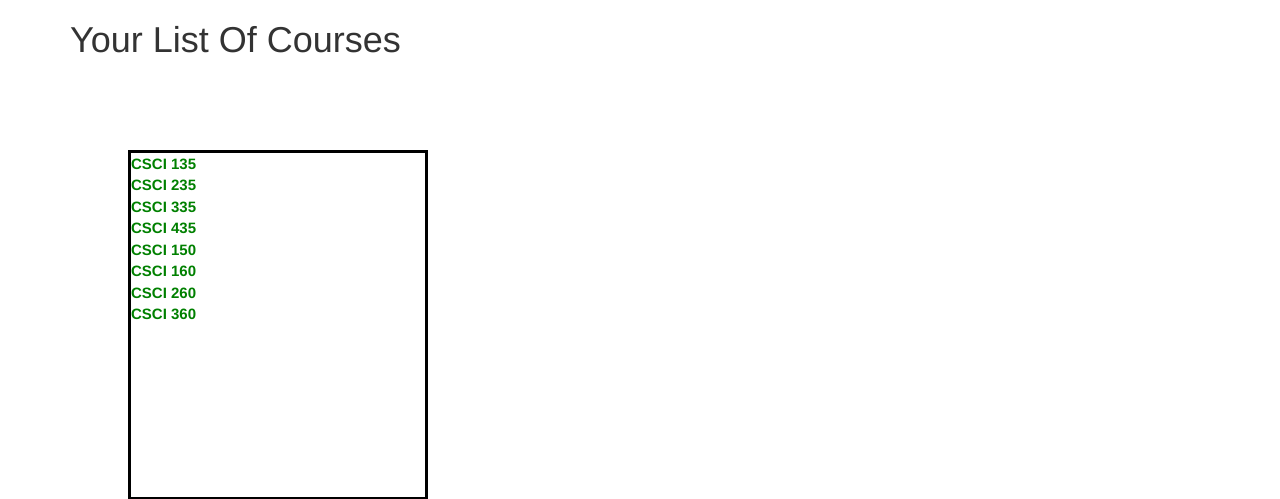
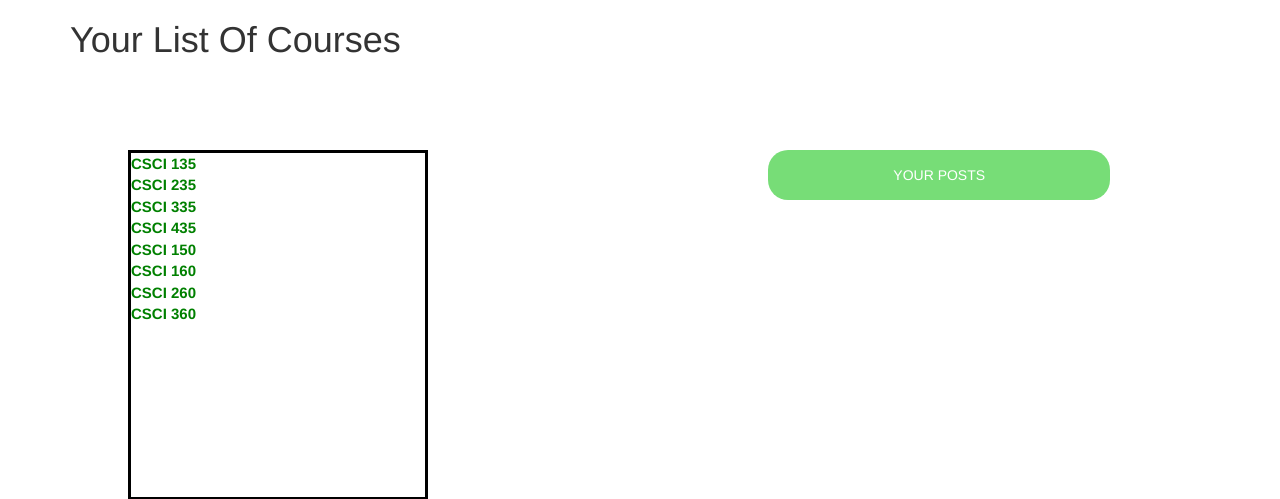
Before and after one commit to Rnoor15/CourseHub, a Flask app: template templates/userspage.html in a window 1280 px wide. Shown: the part 50-549 px from the top of the page. Run offline with Flask 2, Linux system fonts and the light colour scheme; the template is opened without the code that fills it: values that come from a table or form of the project are taken from there, others are empty; data comes from the database, SQL or seed files in the repository; both versions use the stored data as it was after the commit; some libraries are stand-ins or nearby versions.

Commit message:
Added Button For User Center
Line 56 on userspage needs to be fixed with proper variables.

```diff
--- a/coursehubapp.py
+++ b/coursehubapp.py
@@ -17,7 +17,7 @@ app.config['SECRET_KEY'] = 'Thisissupposedtobesecret!'
 app.config['SQLALCHEMY_TRACK_MODIFICATIONS'] = False
 
 
-app.config['SQLALCHEMY_DATABASE_URI'] = 'sqlite:////Users/rifatnoor/CourseHub/courseHub.db'
+app.config['SQLALCHEMY_DATABASE_URI'] = 'sqlite:////Users/davidliao/Documents/GitHub/CourseHub/courseHub.db'
 
 bootstrap = Bootstrap(app)
 db = SQLAlchemy(app)
--- a/static/userspage.css
+++ b/static/userspage.css
@@ -84,3 +84,26 @@ input[name="remove"]:hover {
     background: #ffd1dc;
     color: #000;
   }
+
+
+input[name="usercenter"] {
+  -webkit-appearance: none;
+  text-transform: uppercase;
+  outline: 0;
+  background: #77dd77;
+  width: 26.75%;
+  border: 0;
+  padding: 15px;
+  color: #FFFFFF;
+  font-size: 14px;
+  cursor: pointer;
+  border-radius: 20px;
+  position:absolute;
+  top: 25%;
+  left: 60%;
+}
+
+input[name="add"]:hover {
+    background: #ffd1dc;
+    color: #000;
+  }
--- a/templates/userspage.html
+++ b/templates/userspage.html
@@ -53,6 +53,9 @@ User's Page
         <a  href="{{ url_for('removecourse') }}">
           <input name="remove" type="submit" value="Remove Course"></input>
         </a>
+        <a  href="{{ url_for('usercenter') }}">
+          <input name="usercenter" type="submit" value="Your Posts"></input>
+        </a>
       </div>
     </div>
 
```
Also changed, not shown: courseHub.db, 3 other files.
